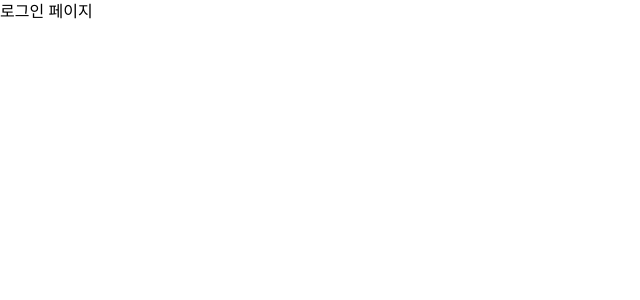
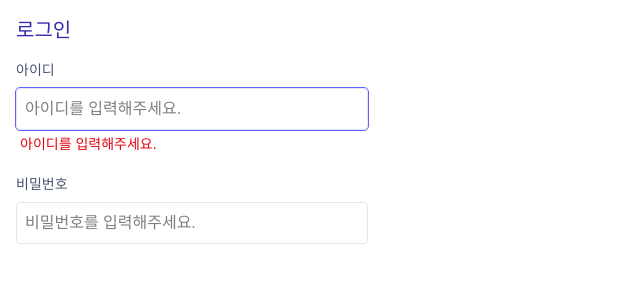
Before and after one commit to ParkSohyunee/frontend-assignment-links, a React (Vite) app: page / in a window 1280 px wide. Shown: the top 300 px of the page, without its empty margins (0-640 px from the left). Built offline with nearby package versions, Linux system fonts and the light colour scheme.

Commit message:
feat: 로그인 페이지 form 구현

```diff
--- a/src/pages/LoginPage.tsx
+++ b/src/pages/LoginPage.tsx
@@ -1,3 +1,43 @@
+import TextField from '../components/TextField'
+import useForm from '../hooks/useForm'
+
 export default function LoginPage() {
-  return <div>로그인 페이지</div>
+  const { inputs, getTextInputProps } = useForm({
+    initialValue: {
+      id: '',
+      password: '',
+    },
+  })
+
+  return (
+    <form className="flex w-96 flex-col gap-4 p-4">
+      <h1 className="text-xl text-indigo-800">로그인</h1>
+
+      <div className="flex flex-col justify-center gap-2">
+        <label htmlFor="id" className="text-sm text-slate-600">
+          아이디
+        </label>
+        <TextField
+          id="id"
+          autoFocus
+          placeholder="아이디를 입력해주세요."
+          {...getTextInputProps('id')}
+          isError
+          errorMessage="아이디를 입력해주세요."
+        />
+      </div>
+
+      <div className="flex flex-col justify-center gap-2">
+        <label htmlFor="password" className="text-sm text-slate-600">
+          비밀번호
+        </label>
+        <TextField
+          id="password"
+          type="password"
+          placeholder="비밀번호를 입력해주세요."
+          {...getTextInputProps('password')}
+        />
+      </div>
+    </form>
+  )
 }
```
